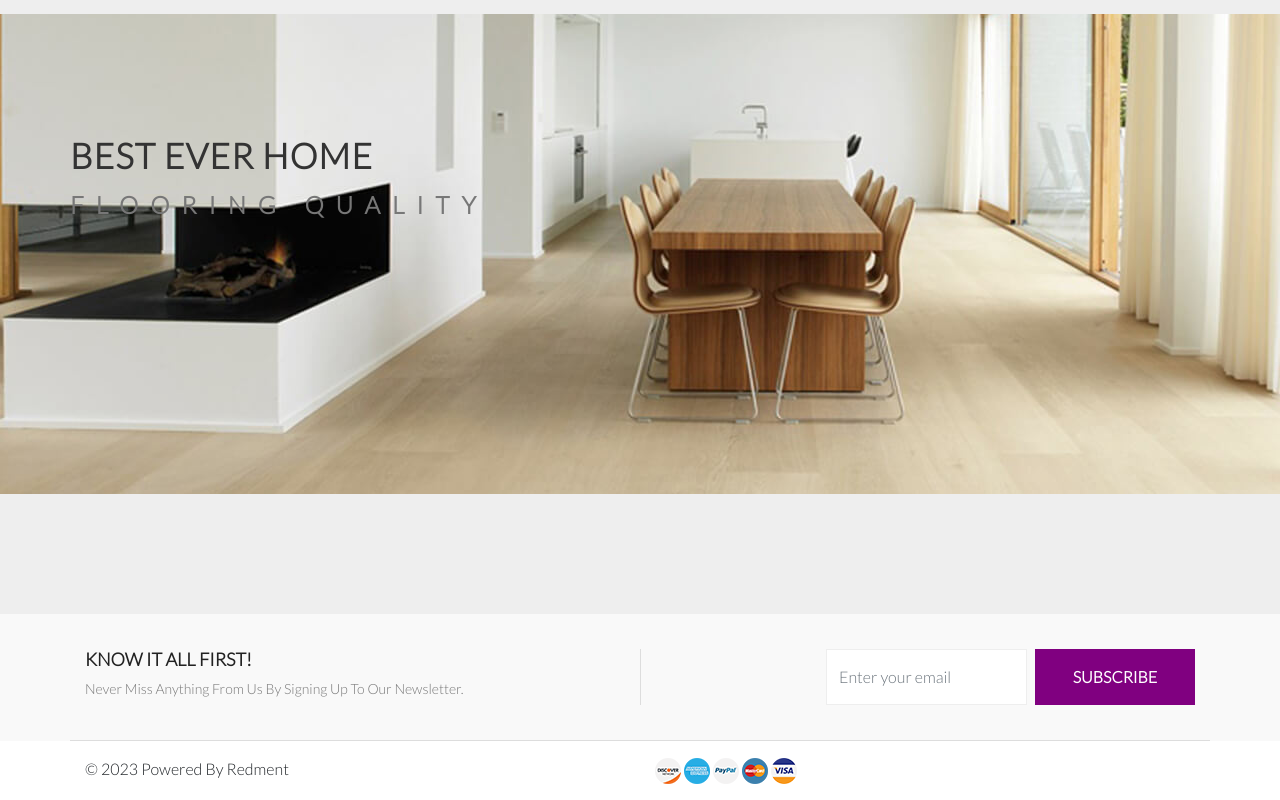
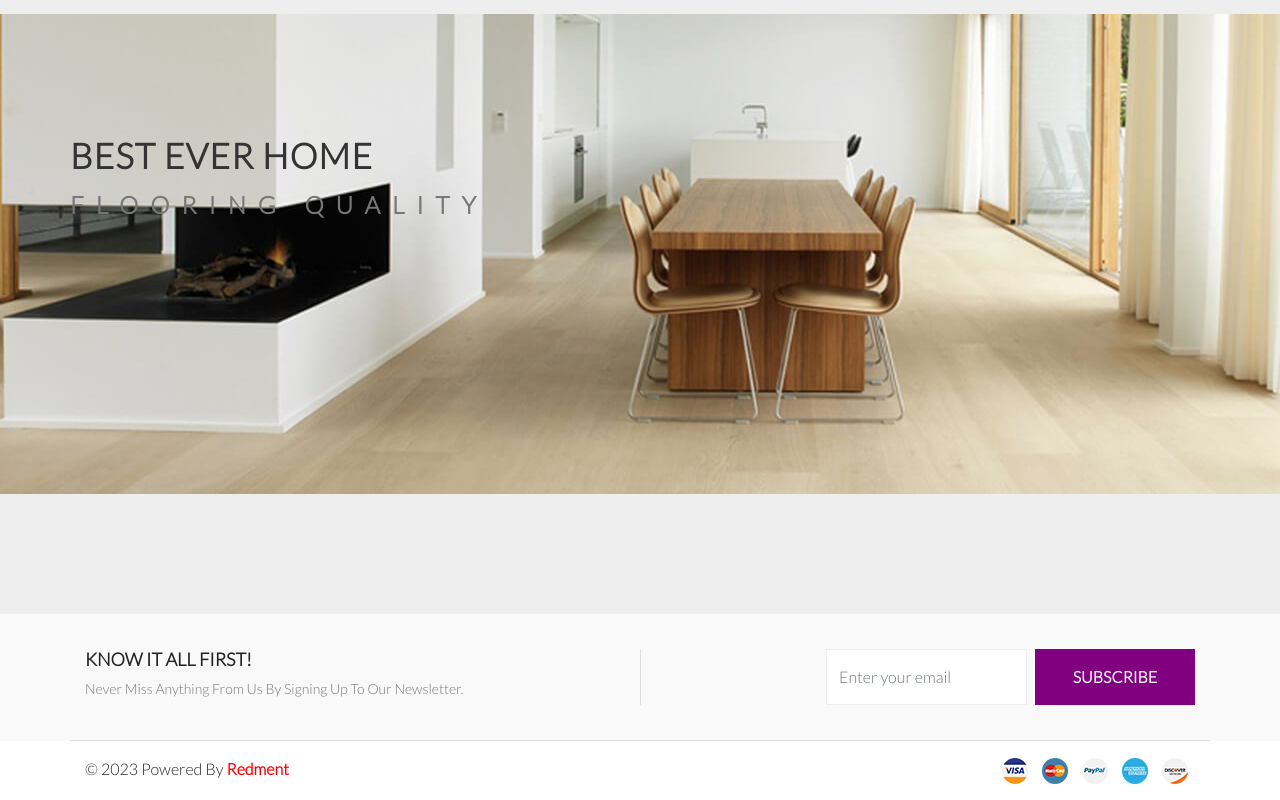
Before and after one commit to shahrukh-1385/CalmWalk, a plain HTML site: page index.html in a window 1280 px wide. Shown: the part 1870-2670 px from the top of the page. Drawn offline with nearby package versions, Linux system fonts and the light colour scheme; a web font is replaced by a local one.

Commit message:
Update style.css

```diff
--- a/style.css
+++ b/style.css
@@ -166,5 +166,13 @@ ul{
     border-color: #eee !important;
     width: 23vh;
     height: 7vh !important;
-
 }
+.copyright-link{
+    color: #ff0000 !important;
+    text-decoration: none;
+    font-weight: bold;
+}
+.logo-company{
+    padding: 0 7px;
+    float: right;
+}
```
